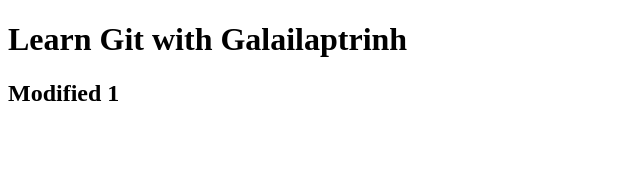
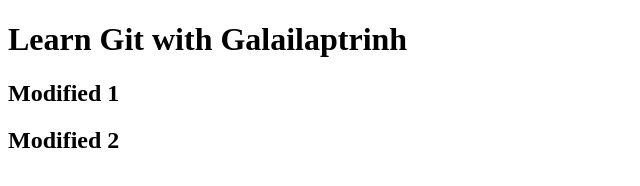
Before and after one commit to bentri23/du_an_1, a plain HTML site: page index.html in a window 1280 px wide. Shown: the whole page, without its empty margins (0-640 px from the left). Drawn offline with Linux system fonts and the light colour scheme.

Commit message:
Sua lan 2

```diff
--- a/index.html
+++ b/index.html
@@ -8,5 +8,6 @@
 <body>
     <h1>Learn Git with Galailaptrinh</h1>
     <h2>Modified 1</h2>
+    <h2>Modified 2</h2>
 </body>
 </html>
```
